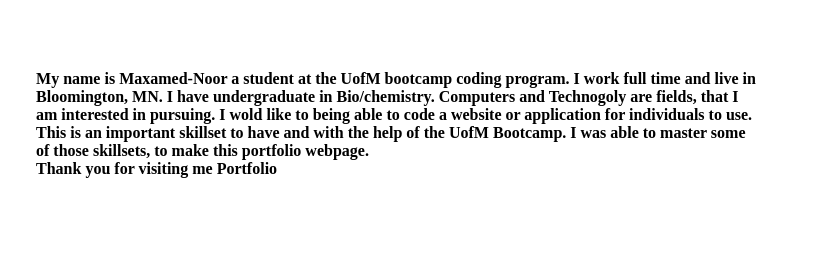
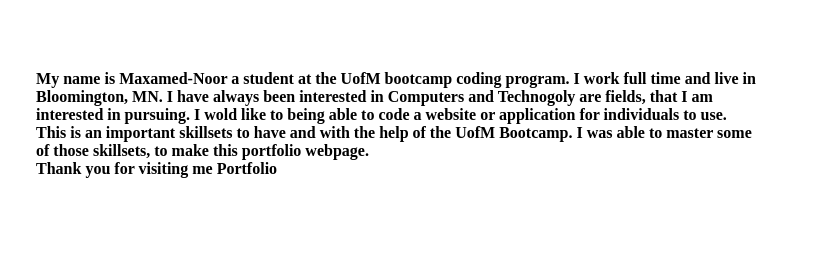
Before and after one commit to MCXBootCampUMN/2-BootCamp-Advanced-CSS-Challenge-Professional-Portfolio, a plain HTML site: page index.html in a window 1280 px wide. Shown: the part 288-568 px from the top of the page, 440-1280 px from the left. Drawn offline with Linux system fonts and the light colour scheme.

Commit message:
Update index.html
update data on intro

```diff
--- a/index.html
+++ b/index.html
@@ -46,10 +46,9 @@
             <div class="aboutdetail">
               <h4>
                 My name is Maxamed-Noor a student at the UofM bootcamp coding program.
-                I work full time and live in Bloomington, MN. I have undergraduate in Bio/chemistry.
-                Computers and Technogoly are fields, that I am interested in pursuing. I wold like to
-                being able to code a website or application for individuals to use. This is an important skillset
-                to have and with the help of the UofM Bootcamp. I was able to master some of those skillsets,
+                I work full time and live in Bloomington, MN. I have always been interested in Computers and Technogoly are fields,
+                that I am interested in pursuing. I wold like to being able to code a website or application for individuals to use.
+                This is an important skillsets to have and with the help of the UofM Bootcamp. I was able to master some of those skillsets,
                 to make this portfolio webpage.
 
                 <br>
```
